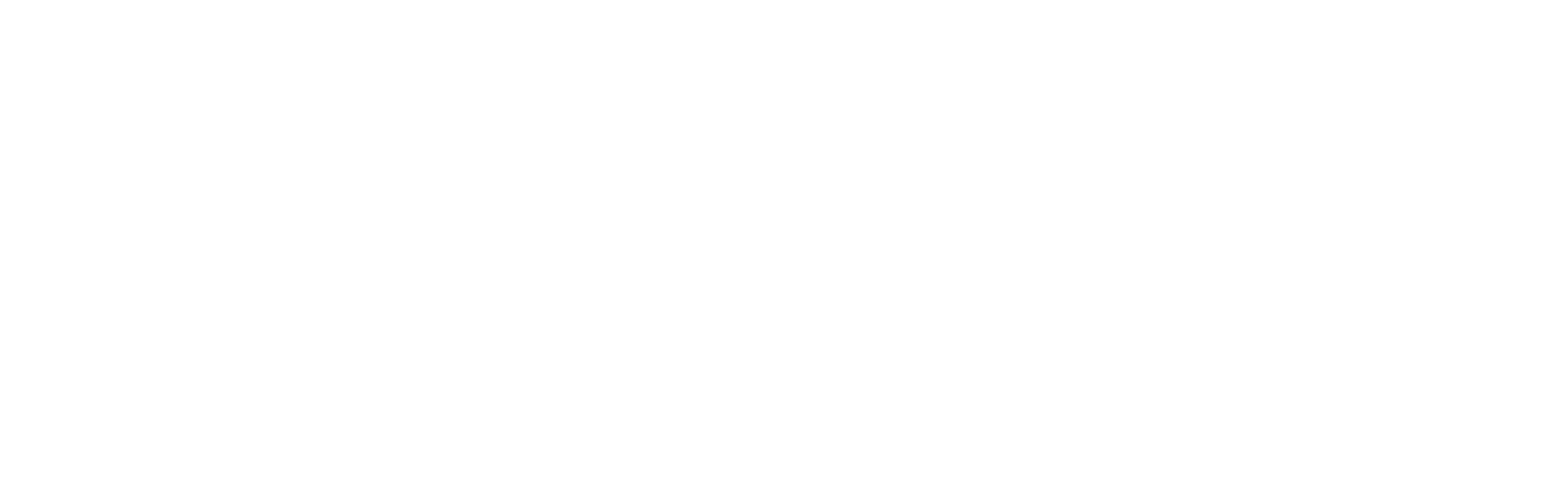
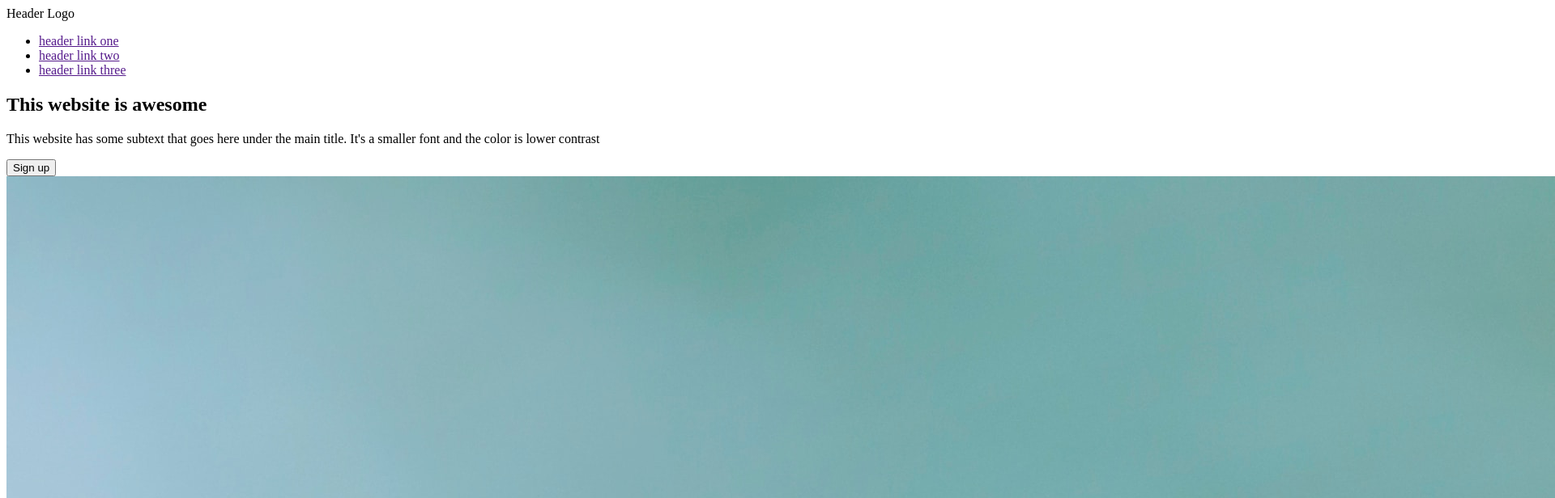
Before and after one commit to daviddoll8/foundations-landing-page, a plain HTML site: page index.html in a window 1280 px wide. Shown: the top 616 px of the page at 81% size, 1920 px wide, since content can reach past the window. Drawn offline with Linux system fonts and the light colour scheme.

Commit message:
made html structure for the header section of the website to get it ready for styling with css, added an images folder with an image for the landing page

```diff
--- a/index.html
+++ b/index.html
@@ -4,8 +4,33 @@
   <meta charset="UTF-8">
   <meta name="viewport" content="width=device-width, initial-scale=1.0">
   <title>Foundation</title>
+  <link rel="stylesheet" href="./styles.css">
 </head>
 <body>
-
+  <div class="header">
+    <div class="header-left">
+      Header Logo
+    </div>
+    <div class="header-right">
+      <ul class="links">
+        <li><a href="">header link one</a></li>
+        <li><a href="">header link two</a></li>
+        <li><a href="">header link three</a></li>
+      </ul>
+    </div>
+    <div class="intro-section">
+      <div class="content">
+        <h2>This website is awesome</h2>
+        <p>
+          This website has some subtext that goes here under the main title. It's
+          a smaller font and the color is lower contrast
+        </p>
+        <button>Sign up</button>
+      </div>
+      <div class="content-image">
+        <img src="./images/thomas-oxford-h9-5Oh45znU-unsplash.jpg" alt="An iguana chilling on a leaf.">
+      </div>
+    </div>
+  </div>
 </body>
 </html>
```
Also changed, not shown: images/thomas-oxford-h9-5Oh45znU-unsplash.jpg (added).
